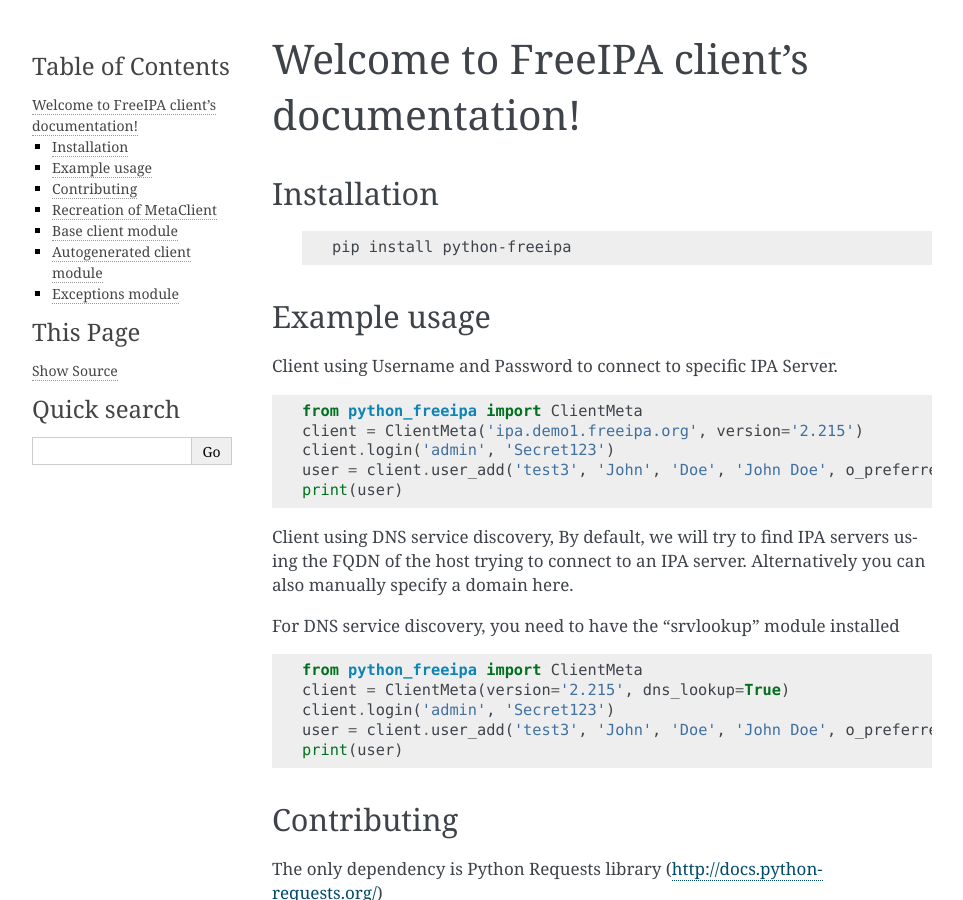
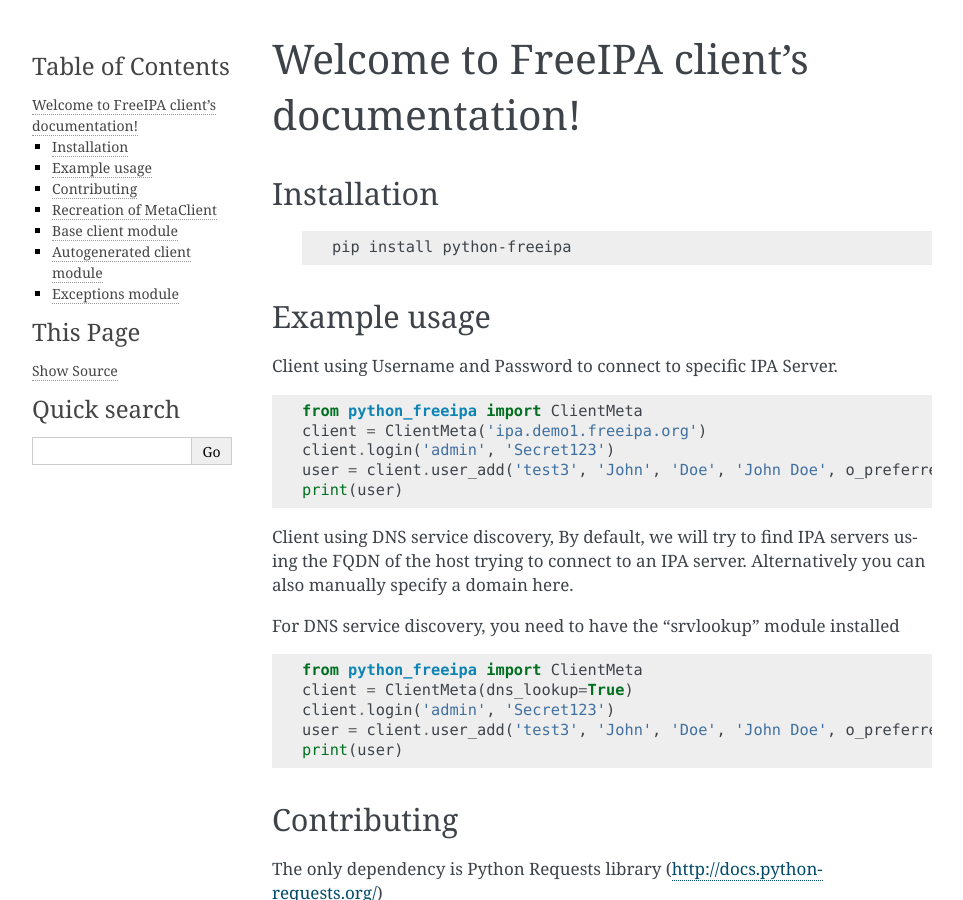
Before and after one commit to waldur/python-freeipa, a Sphinx documentation site: the page built from docs/source/index.rst, in a window 1280 px wide and 900 px high. Shown: the whole window, without its empty margins (148-1111 px from the left). Built offline with Sphinx 7.4.7, drawn with Linux system fonts in a browser that asks for light colours.

Commit message:
Fix useradd Example, to make use of new ClientMeta, and new fuction signature

```diff
--- a/docs/source/index.rst
+++ b/docs/source/index.rst
@@ -15,7 +15,7 @@
 .. code-block:: python
 
     from python_freeipa import ClientMeta
-    client = ClientMeta('ipa.demo1.freeipa.org', version='2.215')
+    client = ClientMeta('ipa.demo1.freeipa.org')
     client.login('admin', 'Secret123')
     user = client.user_add('test3', 'John', 'Doe', 'John Doe', o_preferredlanguage='EN')
     print(user)
@@ -29,7 +29,7 @@
 .. code-block:: python
 
     from python_freeipa import ClientMeta
-    client = ClientMeta(version='2.215', dns_lookup=True)
+    client = ClientMeta(dns_lookup=True)
     client.login('admin', 'Secret123')
     user = client.user_add('test3', 'John', 'Doe', 'John Doe', o_preferredlanguage='EN')
     print(user)
```
